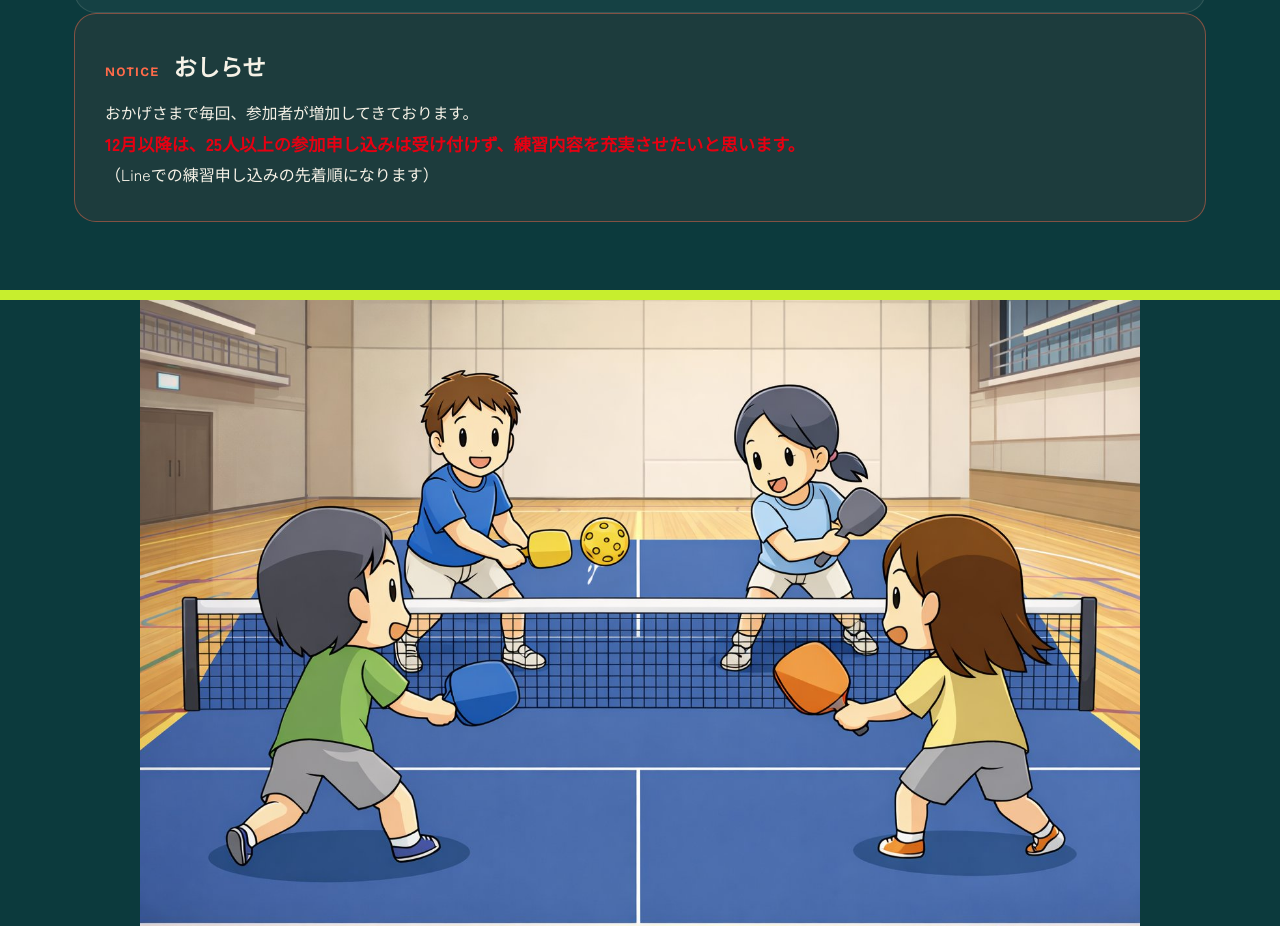
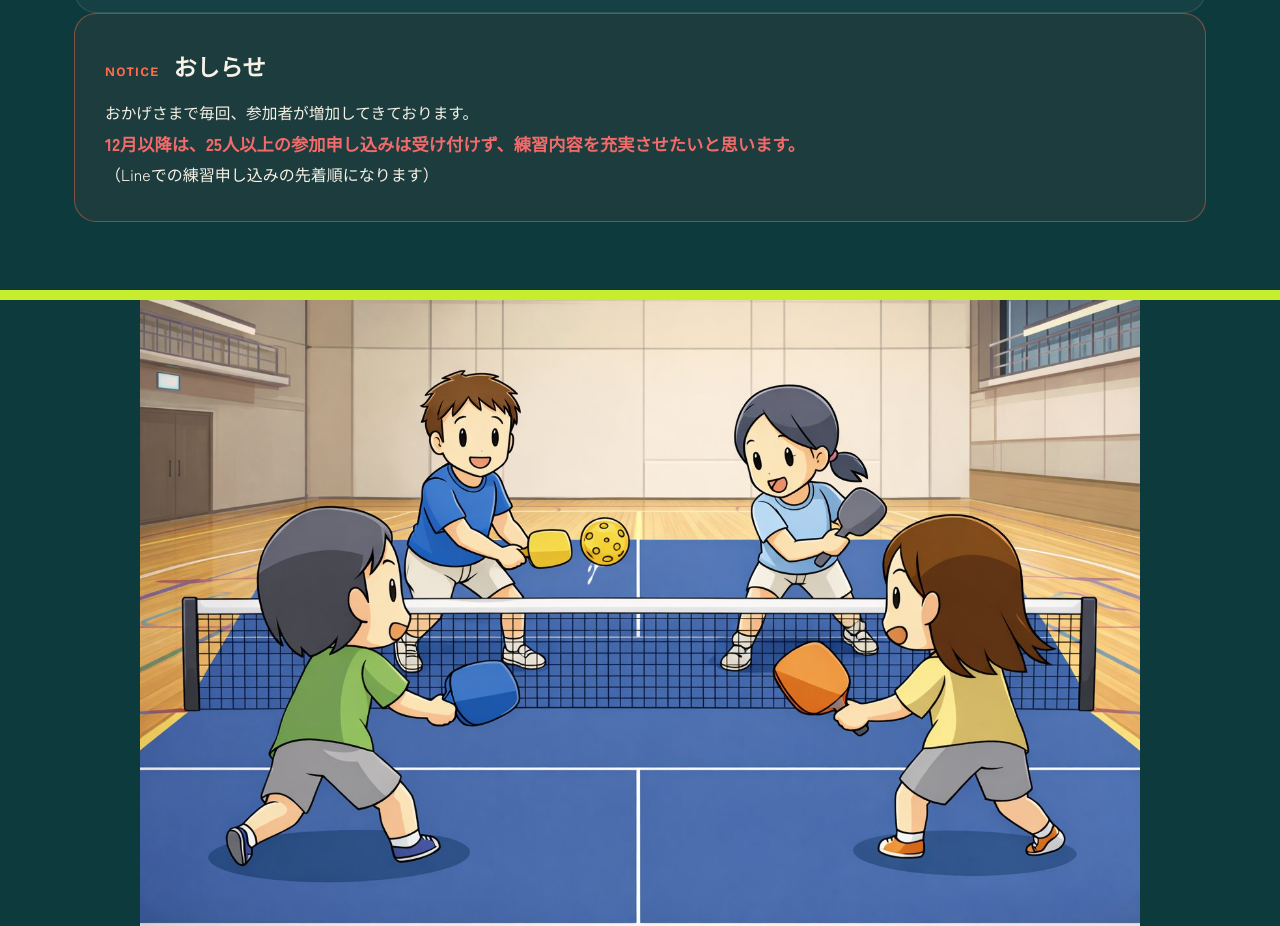
Before and after one commit to segchapp/suwa-pickleball, a plain HTML site: page index.html in a window 1280 px wide. Shown: the part 1919-2845 px from the top of the page. Drawn offline with nearby package versions, Linux system fonts and the light colour scheme; no server answers.

Commit message:
Update index.html

```diff
--- a/index.html
+++ b/index.html
@@ -440,7 +440,7 @@
         <span class="tag en">Notice</span>
         <h3>おしらせ</h3>
       </div>
-      <p class="notice-body">おかげさまで毎回、参加者が増加してきております。<br><strong style="color:#e60012; font-weight:800; font-size:1.1em;">12月以降は、25人以上の参加申し込みは受け付けず、練習内容を充実させたいと思います。</strong><br></p>
+      <p class="notice-body">おかげさまで毎回、参加者が増加してきております。<br><strong style="color:#f26b6b; font-weight:800; font-size:1.1em;">12月以降は、25人以上の参加申し込みは受け付けず、練習内容を充実させたいと思います。</strong><br></p>
 		<p>（Lineでの練習申し込みの先着順になります）<br></p>
   </div>
 </div></section>
```
